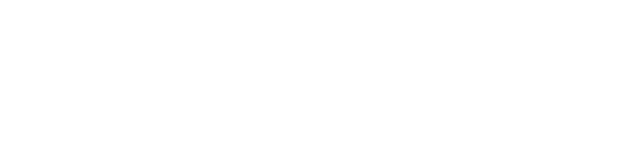
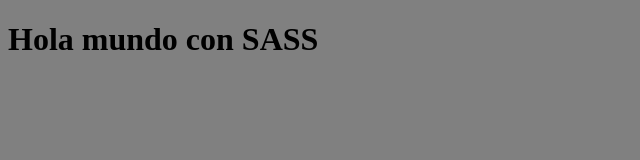
Before and after one commit to hxhdevs/festival, a website: page index.html in a window 1280 px wide. Shown: the whole page, without its empty margins (0-640 px from the left). Drawn offline with Linux system fonts and the light colour scheme.

Commit message:
Compilando SASS con NPM checar el README.md para detalles

```diff
--- a/index.html
+++ b/index.html
@@ -4,8 +4,9 @@
     <meta charset="UTF-8">
     <meta name="viewport" content="width=device-width, initial-scale=1.0">
     <title>Technical Progressive Death Metal</title>
+    <link rel="stylesheet" href="build/css/app.css">
 </head>
 <body>
-
+    <h1>Hola mundo con SASS</h1>
 </body>
 </html>
--- a/package.json
+++ b/package.json
@@ -4,6 +4,7 @@
   "description": "SASS y NPM",
   "main": "index.js",
   "scripts": {
+    "sass":"sass src/scss:build/css",
     "test": "echo \"Error: no test specified\" && exit 1"
   },
   "repository": {
--- /dev/null
+++ b/src/scss/app.scss
@@ -0,0 +1,3 @@
+body{
+    background-color: gray;
+}
```
Also changed, not shown: README.md, build/css/app.css (added), 1 other file.
